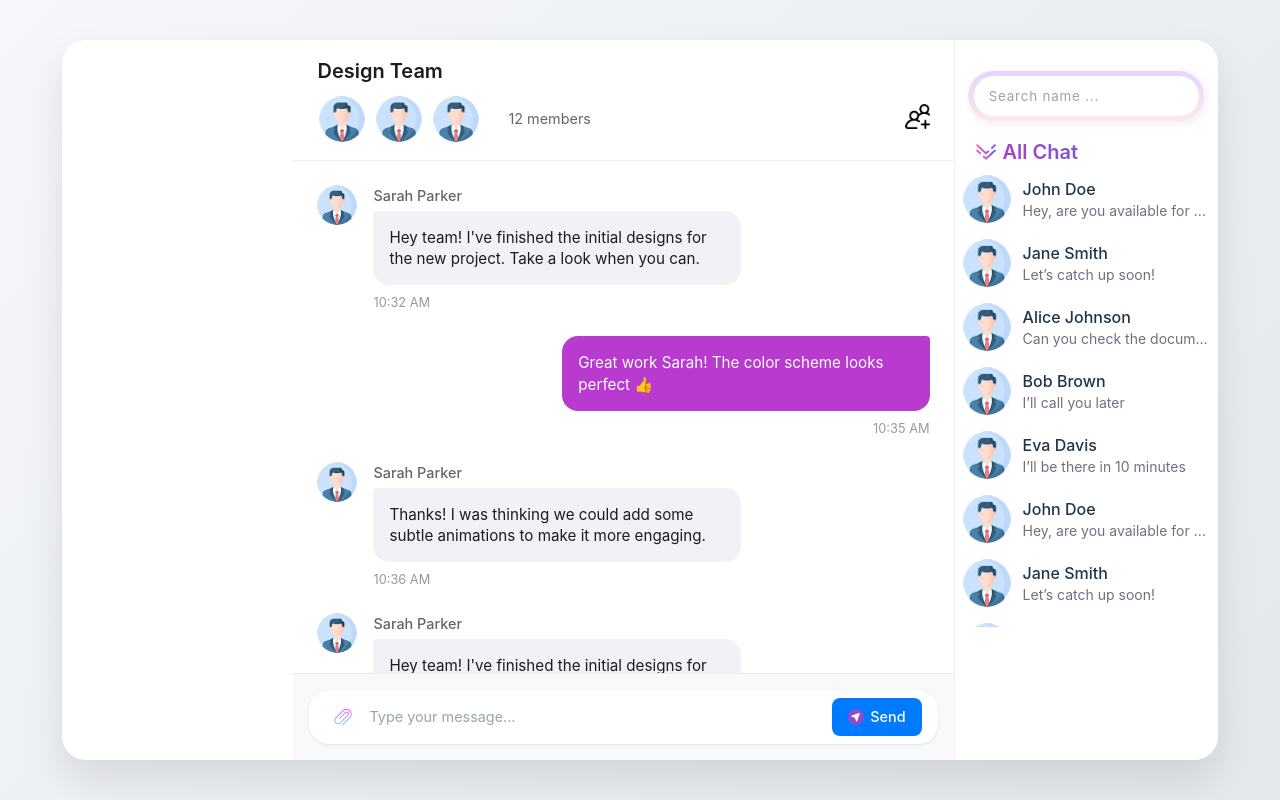
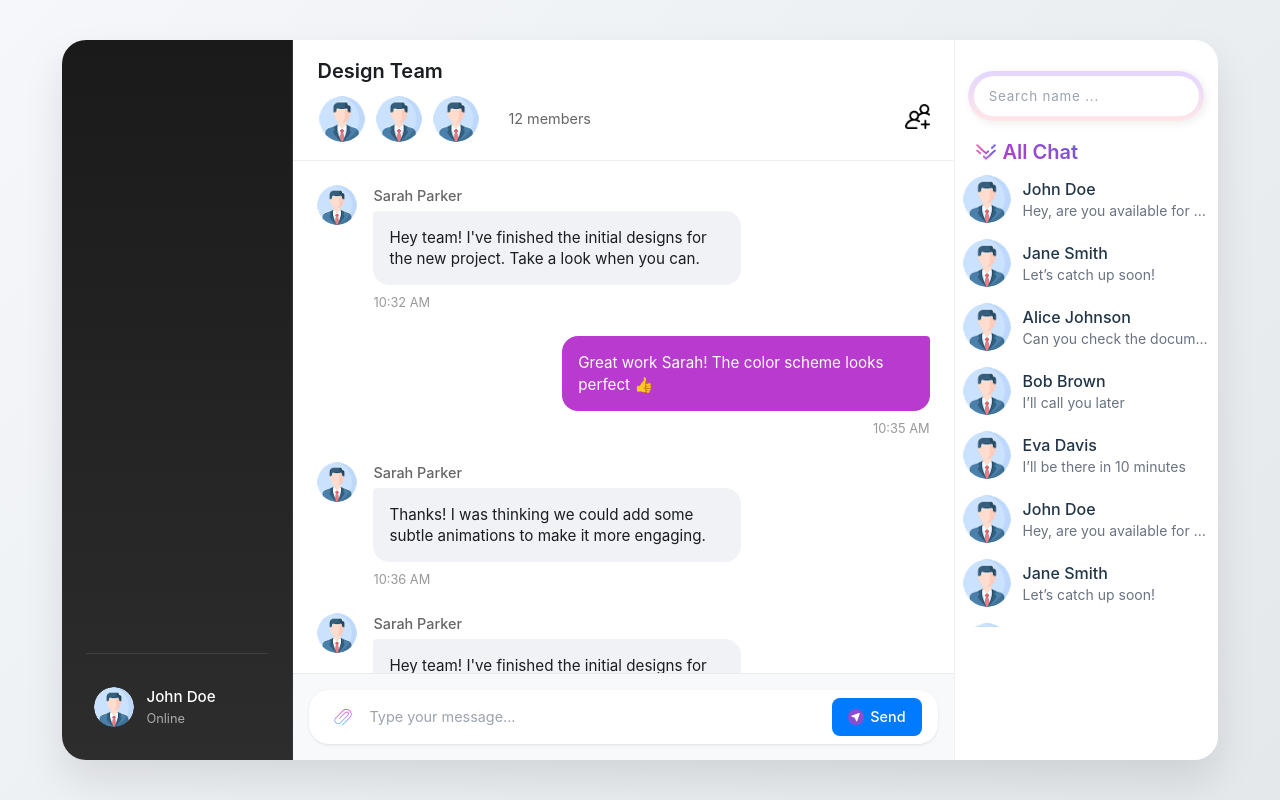
Before and after one commit to omar-ahmed2/desktop-real-time-chat-pp, a React (Vite) app in the folder desktop-real-time-chat-app/: page /chat in a window 1280 px wide. Built offline with nearby package versions, Linux system fonts and the light colour scheme.

Commit message:
chat app responsive done 1/2

```diff
--- a/desktop-real-time-chat-app/src/components/Chat/ChatLayout.css
+++ b/desktop-real-time-chat-app/src/components/Chat/ChatLayout.css
@@ -129,14 +129,7 @@
 /* Responsive Design */
 
 
-@media (max-width: 992px) {
-  .chat-layout {
-    grid-template-columns: 3fr 1fr ;
-  }
-  .sidebar {
-    display: none;
-  }
-}
+
 
 @media (max-width: 768px) {
   .chat-layout-container {
@@ -148,11 +141,29 @@
     height: 95vh;
   }
 
+  /* .chat-layout {
+    grid-template-columns: 3fr .8fr ;
+
+  } */
+
+}
+
+@media (max-width: 1224px) {
   .chat-layout {
-    grid-template-columns: 1fr;
-  }
+    grid-template-columns: 3fr 1.5fr ;
 
-  .left-sidebar {
-    display: none;
   }
 }
+
+@media (max-width: 700px) {
+  .chat-layout {
+    grid-template-columns: 2.3fr 1.5fr ;
+
+  }
+}
+@media (max-width: 600px) {
+  .chat-layout {
+    grid-template-columns: 1fr ;
+
+  }
+}
--- a/desktop-real-time-chat-app/src/components/Chat/ChatLayout.jsx
+++ b/desktop-real-time-chat-app/src/components/Chat/ChatLayout.jsx
@@ -1,10 +1,11 @@
+import './ChatLayout.css';
 import Sidebar from './Sidebar/Sidebar';
 import Header from './Header/Header';
 import MessageRoom from './MessageRoom/MessageRoom';
 import MessageInput from './MessageInput/MessageInput';
-import './ChatLayout.css';
 import { useState , useRef } from 'react';
 import ChatRightSidebar from './Sidebar/ChatRightSideBar';
+import MediaQuery from 'react-responsive'
 
 const ChatLayout = () => {
   const [message, setMessage] = useState(null);
@@ -16,13 +17,19 @@ const ChatLayout = () => {
       <div className="chat-main-card">
         <div className="chat-layout">
 
+        <MediaQuery minWidth={1225}>
             <Sidebar />
+         </MediaQuery>
 
           {/* middle chat room */}
           <div className="main-content animate-fade-in">
+
+          <MediaQuery minWidth={601}>
             <Header />
             <MessageRoom message={message} />
             <MessageInput />
+          </MediaQuery>
+
           </div>
           {/* right-sidebar */}
           <div className="right-sidebar flex flex-col h-full overflow-hidden">
--- a/desktop-real-time-chat-app/src/components/Chat/Sidebar/ChatRightSideBar.jsx
+++ b/desktop-real-time-chat-app/src/components/Chat/Sidebar/ChatRightSideBar.jsx
@@ -18,7 +18,6 @@ const ChatRightSidebar = () => {
   }, [searchTerm]);
 
 
-console.log(filteredUsers)
 
   return (
 
--- a/desktop-real-time-chat-app/src/components/Chat/Sidebar/Sidebar.css
+++ b/desktop-real-time-chat-app/src/components/Chat/Sidebar/Sidebar.css
@@ -51,17 +51,7 @@
     font-size: 1rem;
   }
 
-  .active-indicator {
-    display: none;
-  }
 
-  .sidebar-footer {
-    display: none;
-  }
-
-  .logo-text {
-    display: none;
-  }
 }
 
 .sidebar-header {
@@ -84,14 +74,6 @@
   width: 100%;
 }
 
-.logo-icon {
-  font-size: 1.5rem;
-  display: flex;
-  align-items: center;
-  justify-content: center;
-  width: 24px;
-  height: 24px;
-}
 
 .logo-text {
   font-size: 1.25rem;
--- a/desktop-real-time-chat-app/src/components/Chat/Sidebar/Sidebar.jsx
+++ b/desktop-real-time-chat-app/src/components/Chat/Sidebar/Sidebar.jsx
@@ -23,8 +23,7 @@ const Sidebar = () => {
       <div className="sidebar">
         <div className="sidebar-header animate-fade-in">
           <div className="logo">
-            <span className="logo-icon">💬</span>
-            <span className="logo-text">Chatty</span>
+            <span className="logo-text">💬Chatty</span>
           </div>
         </div>
 
--- a/desktop-real-time-chat-app/src/components/Chat/chatList.jsx
+++ b/desktop-real-time-chat-app/src/components/Chat/chatList.jsx
@@ -27,7 +27,6 @@ const profilePicStyle = {
   objectFit: 'cover',
 };
 const ChatList = ({ setMessage, users }) => {
-  console.log(users)
   return (
     <div style={containerStyle}>
       {users.map(user => (
--- a/desktop-real-time-chat-app/src/components/login/signup/SignUp/SignUp.jsx
+++ b/desktop-real-time-chat-app/src/components/login/signup/SignUp/SignUp.jsx
@@ -1,7 +1,6 @@
 import React from 'react';
 import { useNavigate } from 'react-router-dom';
 import './SignUp.css';
-import SocialLinks from '../SocialLinks/SocialLinks';
 import TextInput from '../FormInputs/TextInput';
 import PasswordInput from '../FormInputs/PasswordInput';
 
```
